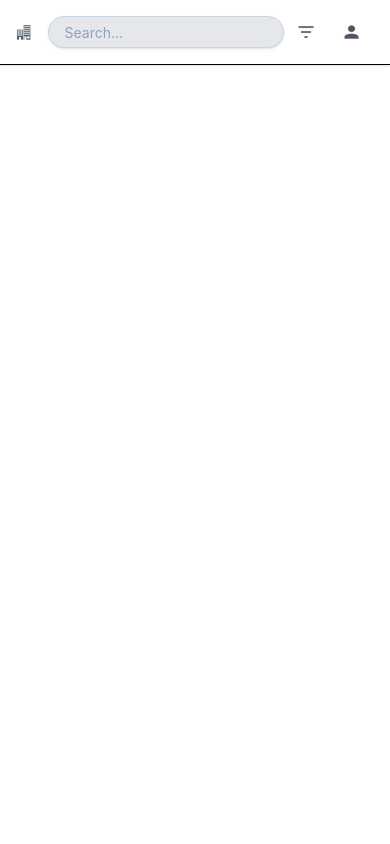
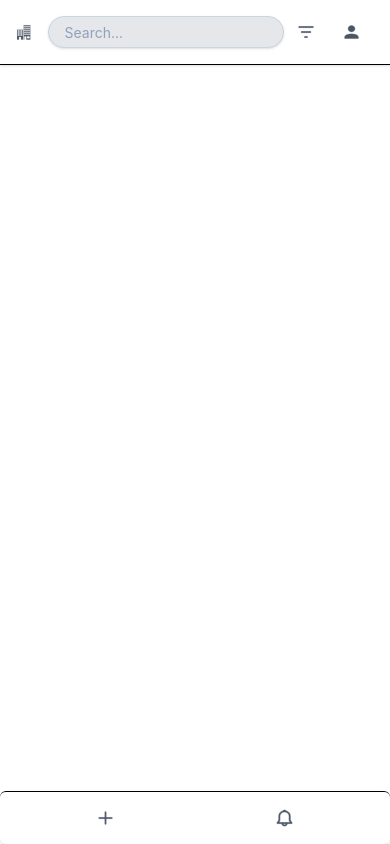
Before and after one commit to epkv/epkv_test-website, a React (Vite) app: page / in a window 390 px wide. Built offline with nearby package versions, Linux system fonts and the light colour scheme.

Commit message:
fixed footer spacing for mobile-device screens

```diff
--- a/src/App.jsx
+++ b/src/App.jsx
@@ -24,6 +24,7 @@
     return (
       <>
         <HeaderMobile />
+        <FooterMobile />
       </>
     )
   return (
--- a/src/components/FooterMobile.jsx
+++ b/src/components/FooterMobile.jsx
@@ -5,8 +5,9 @@
 const FooterMobile = () => {
 
     return (
-        <div className="flex flex-row flex-wrap w-full p-4 border-t border-solid border-black rounded-md shadow-sm absolute inset-x-0 bottom-0 justify-evenly">
-            <button className="bg-white text-gray-800 pl-8 pr-8">
+        <div className="flex flex-row w-full p-4 border-t border-solid border-black rounded-md shadow-sm absolute inset-x-0 bottom-0 justify-evenly">
+            <div className="flex flex-row justify-around w-full">
+                <button className="bg-white text-gray-800">
                     <img
                         className='hover:bg-gray-200 rounded-md'
                         src={addLogo}
@@ -16,7 +17,7 @@
                         }}
                     />
                 </button>
-            <button className="bg-white text-gray-800 pl-8 pr-8">
+                <button className="bg-white text-gray-800">
                     <img
                         className='hover:bg-gray-200 rounded-md'
                         src={notificationLogo}
@@ -27,6 +28,7 @@
                     />
                 </button>
             </div>
+        </div>
     )
 }
 
```
Lines whose indentation alone changed are shown as unchanged.
